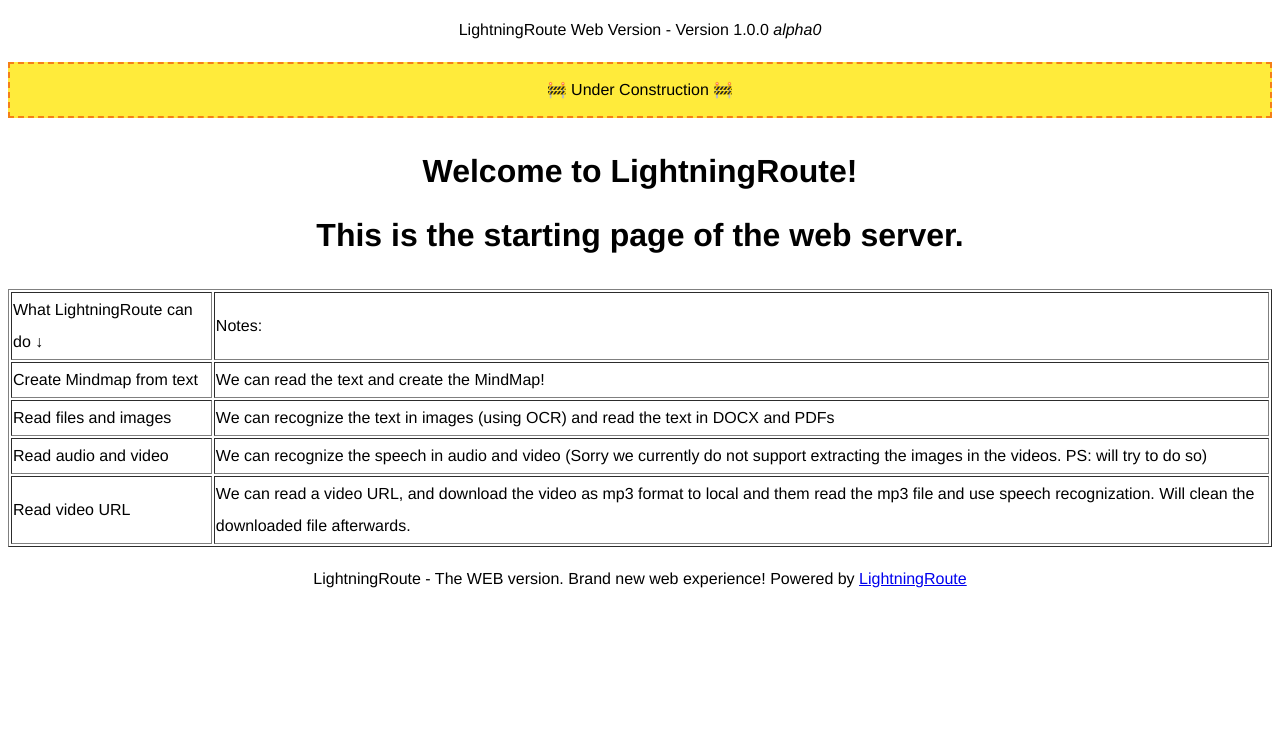
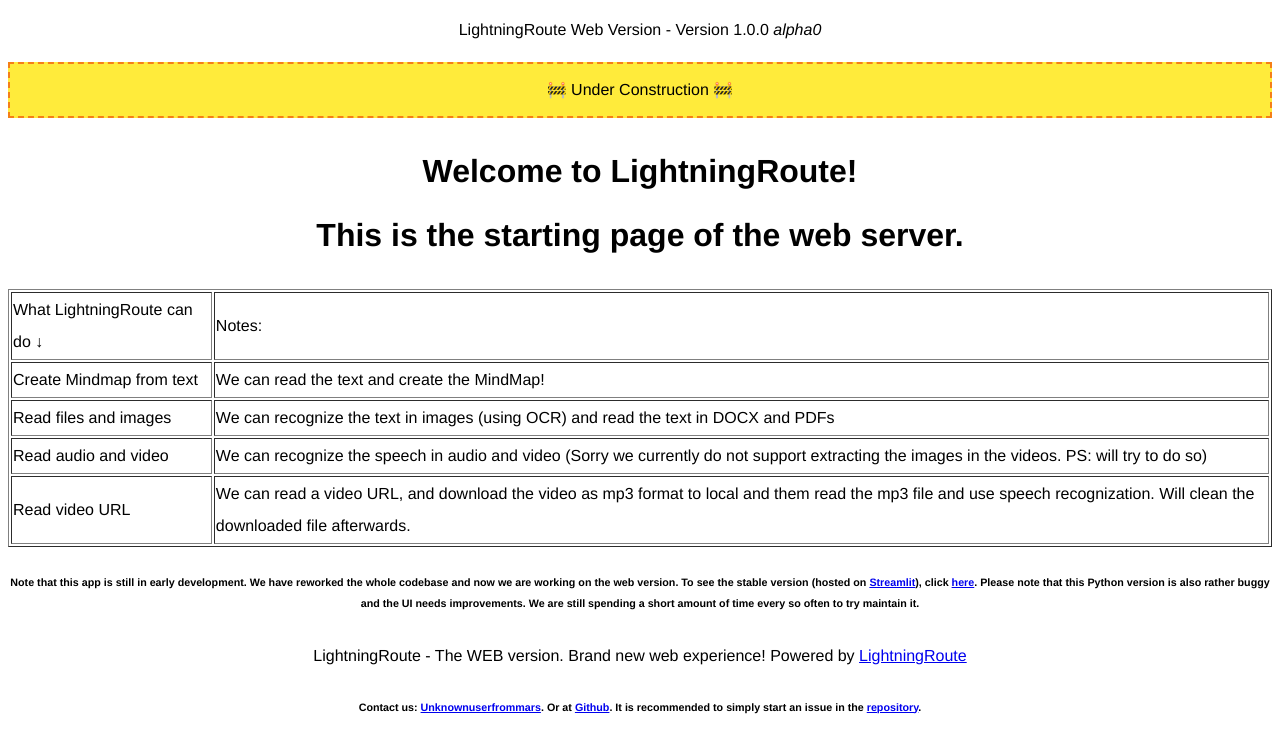
Before and after one commit to Unknownuserfrommars/LightningRoute-Web, a plain HTML site: page index.html in a window 1280 px wide. Shown: the part 93-836 px from the top of the page. Before the commit the page ends 800 px from the top, so only its background shows below. Drawn offline with Linux system fonts and the light colour scheme.

Commit message:
Added a bit more word info (h6) (v 1.0.0-a0.post5)
Added a bit more word info using the <h6> tag (all aligned to center) and a REALLY MINOR code fix. (By code fix i mean moved the styling from <body> to <head>)
Version: 1.0.0 Alpha 0 (Post 5)

```diff
--- a/index.html
+++ b/index.html
@@ -1,9 +1,15 @@
 <!DOCTYPE html>
 <html>
     <head>
-        <title>Example of LightningRoute -- The Web Server</title> <!-- Adjust if needed -->
+        <title>LightningRoute -- The Web Server</title> <!-- Adjust if needed -->
         <meta charset="utf-8">
         <meta name="viewport" content="width=device-width, initial-scale=1">
+        <style>
+            body {
+            font-family: Helvetica, Arial, sans-serif;
+            line-height: 2;
+            }
+        </style>
     </head>
     <body>
         <div class="main-content">
@@ -15,12 +21,6 @@
                         🚧 Under Construction 🚧
                       </div>
                 </div>
-            <style>
-                body {
-                font-family: Helvetica, Arial, sans-serif;
-                line-height: 2;
-                }
-            </style>
             </header>
             <h1 style="text-align: center;">
                 Welcome to LightningRoute! <br>
@@ -48,12 +48,24 @@
                     <td>We can read a video URL, and download the video as mp3 format to local and them read the mp3 file and use speech recognization. Will clean the downloaded file afterwards.</td>
                 </tr>
             </table>
+            <h6 style="text-align: center;">
+                Note that this app is still in early development.
+                We have reworked the whole codebase and now we are working on the web version.
+                To see the stable version (hosted on <a href='https://www.streamlit.io'>Streamlit</a>), click <a href="https://lightningroute-fe.streamlit.app/">here</a>.
+                Please note that this Python version is also rather buggy and the UI needs improvements.
+                We are still spending a short amount of time every so often to try maintain it.
+            </p>
         </div>
         <footer>
             <div class="container">
                 <p style="text-align: center;">LightningRoute - The WEB version. Brand new web experience!
                    Powered by <a href="https://www.github.com/Unknownuserfrommars/LightningRoute-Web", target="_blank">LightningRoute</a>
                 </p>
+                <h6 style="text-align: center;">Contact us:
+                    <a href="mailto:unknownuserfrommars@protonmail.com" target="_blank">Unknownuserfrommars</a>. <!-- Please change to working mail if domain is registered :) -->
+                    Or at <a href="https://www.github.com/Unknownuserfrommars", target="_blank">Github</a>.
+                    It is recommended to simply start an issue in the <a href="https://www.github.com/Unknownuserfrommars/LightningRoute-Web/issues", target="_blank">repository</a>.
+                </p>
             </div>
         </footer>
     </body>
```
